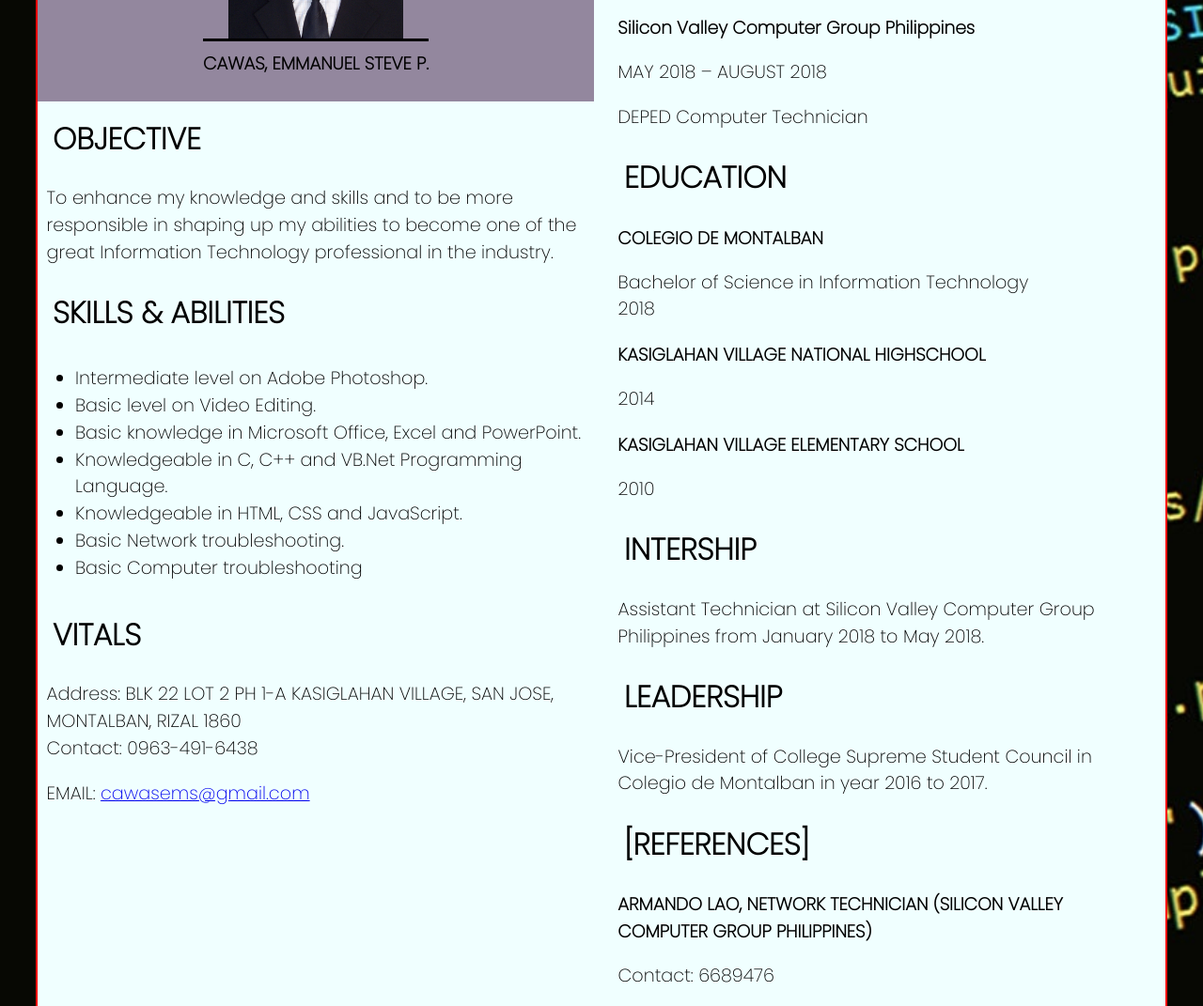
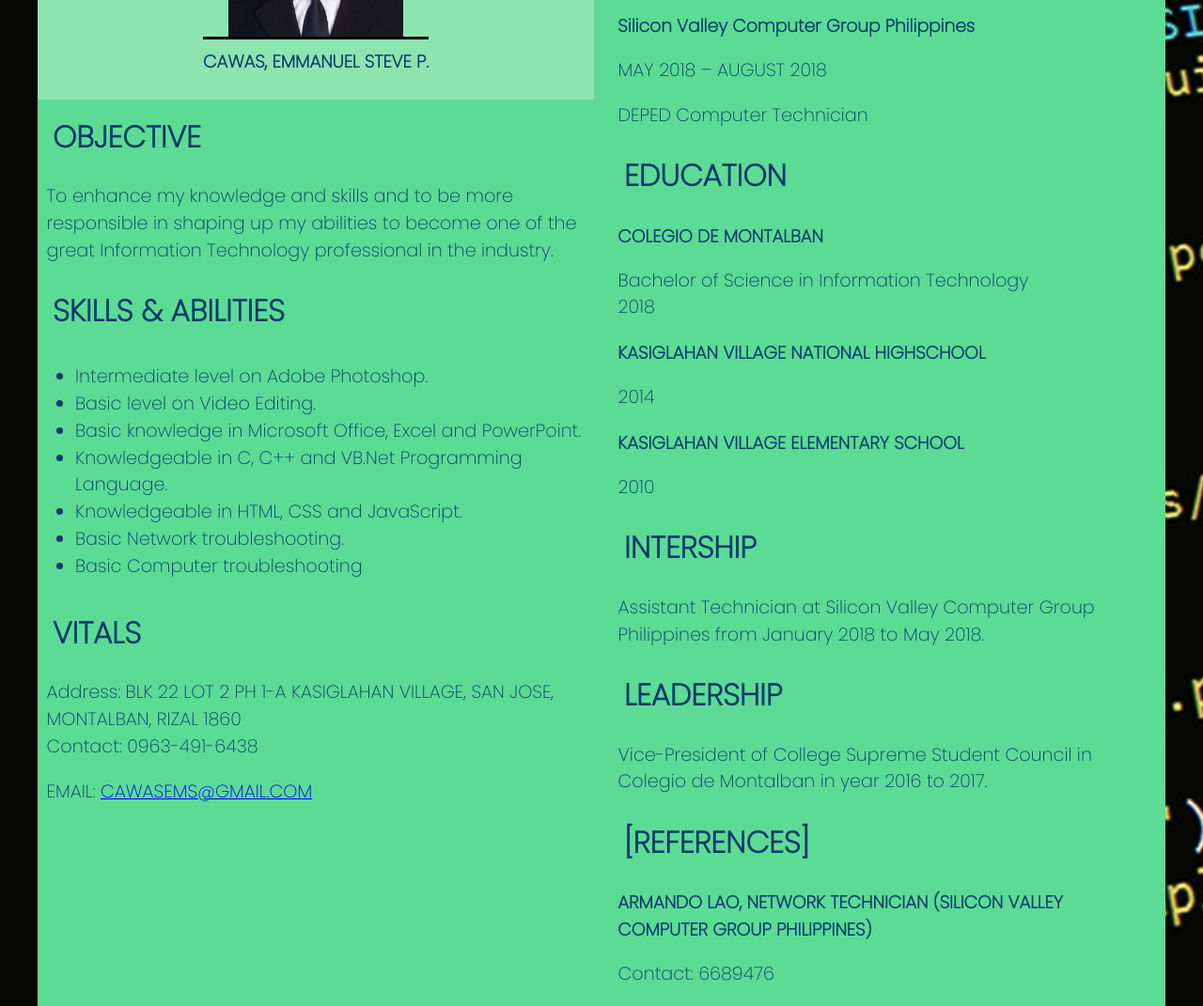
Before and after one commit to emscawas/staticcawascv, a plain HTML site: page index.html in a window 1280 px wide. Shown: the part 220-1291 px from the top of the page at 94% size. Drawn offline with Linux system fonts and the light colour scheme.

Commit message:
042021colorupdate

```diff
--- a/index.html
+++ b/index.html
@@ -18,15 +18,15 @@
       <div class="container1">
         <div class="imgbg">
           <div class="img"></div>
-          <h3>CAWAS, EMMANUEL STEVE P.</h3>
+          <h3 class="name">CAWAS, EMMANUEL STEVE P.</h3>
         </div>
-        <h1 class="h1 obj">OBJECTIVE</h1>
+        <h1>OBJECTIVE</h1>
         <p>
           To enhance my knowledge and skills and to be more responsible in
           shaping up my abilities to become one of the great Information
           Technology professional in the industry.
         </p>
-        <h1 class="h1 sa">SKILLS & ABILITIES</h1>
+        <h1>SKILLS & ABILITIES</h1>
         <ul>
           <li>Intermediate level on Adobe Photoshop.</li>
           <li>Basic level on Video Editing.</li>
@@ -36,7 +36,7 @@
           <li>Basic Network troubleshooting.</li>
           <li>Basic Computer troubleshooting</li>
         </ul>
-        <h1 class="h1 vit">VITALS</h1>
+        <h1>VITALS</h1>
         <p>
           Address: BLK 22 LOT 2 PH 1-A KASIGLAHAN VILLAGE, SAN JOSE, MONTALBAN,
           RIZAL 1860
@@ -48,39 +48,39 @@
         </p>
       </div>
       <div class="container2">
-        <h1 class="h1 exp">EXPERIENCE</h1>
-        <h3 class="h3 work">HOLY FACE OF JESUS LYCEUM OF SAN JOSE, INC.</h3>
+        <h1>EXPERIENCE</h1>
+        <h3>HOLY FACE OF JESUS LYCEUM OF SAN JOSE, INC.</h3>
         <p>JUNE 2019 – MAY 2020</p>
         <p>Senior Highschool Instructor</p>
-        <h3 class="h3 work1">Silicon Valley Computer Group Philippines</h3>
+        <h3>Silicon Valley Computer Group Philippines</h3>
         <p>MAY 2018 – AUGUST 2018</p>
         <p>DEPED Computer Technician</p>
-        <h1 class="h1 edu">EDUCATION</h1>
-        <h3 class="h3 c">COLEGIO DE MONTALBAN</h3>
+        <h1>EDUCATION</h1>
+        <h3>COLEGIO DE MONTALBAN</h3>
         <p>Bachelor of Science in Information Technology <br />2018</p>
-        <h3 class="h3 hs">KASIGLAHAN VILLAGE NATIONAL HIGHSCHOOL</h3>
+        <h3>KASIGLAHAN VILLAGE NATIONAL HIGHSCHOOL</h3>
         <p>2014</p>
-        <h3 class="h3 es">KASIGLAHAN VILLAGE ELEMENTARY SCHOOL</h3>
+        <h3>KASIGLAHAN VILLAGE ELEMENTARY SCHOOL</h3>
         <p>2010</p>
-        <h1 class="h1 int">INTERSHIP</h1>
+        <h1>INTERSHIP</h1>
         <p>
           Assistant Technician at Silicon Valley Computer Group Philippines from
           January 2018 to May 2018.
         </p>
-        <h1 class="h1 ldr">LEADERSHIP</h1>
+        <h1>LEADERSHIP</h1>
         <p>
           Vice-President of College Supreme Student Council in Colegio de
           Montalban in year 2016 to 2017.
         </p>
-        <h1 class="h1 ref">[REFERENCES]</h1>
-        <h3 class="h3 ref">
+        <h1>[REFERENCES]</h1>
+        <h3>
           ARMANDO LAO, NETWORK TECHNICIAN (SILICON VALLEY COMPUTER GROUP
           PHILIPPINES)
         </h3>
         <p>Contact: 6689476</p>
-        <h3 class="h3 ref1">REMO MONTAJES, WEB DEVELOPER (CAFE24 PH)</h3>
+        <h3>REMO MONTAJES, WEB DEVELOPER (CAFE24 PH)</h3>
         <p>Contact: 09467386274</p>
-        <h3 class="h3 ref2">
+        <h3>
           MARICHU VISICO, VICE PRESIDENT OF FINANCE (HOLY FACE OF JESUS LYCEUM
           OF SAN JOSE, INC.)
         </h3>
--- a/style.css
+++ b/style.css
@@ -3,6 +3,7 @@ body {
   background-size: cover;
   margin: 0;
   font-family: "Poppins", sans-serif;
+  color: #05386b;
   display: flex;
   justify-content: center;
 }
@@ -24,8 +25,7 @@ li {
 }
 
 .resumebg {
-  background-color: azure;
-  border: 2px red solid;
+  background-color: #5cdb95;
   width: 150vh;
   height: auto;
   display: flex;
@@ -43,16 +43,23 @@ li {
   border-bottom: 3px solid black;
 }
 .imgbg {
-  background-color: rgb(147, 135, 158);
+  background-color: #8ee4af;
   display: flex;
   align-items: center;
   flex-direction: column;
   padding: 1em;
 }
 .name {
-  font-weight: 700;
+  font-weight: 900;
 }
-
+a {
+  text-transform: uppercase;
+  transition: 0.5s;
+}
+a:hover {
+  color: whitesmoke;
+  transition: 0.5s;
+}
 .container1 {
   display: flex;
   flex-direction: column;
@@ -72,14 +79,7 @@ li {
   li {
     font-size: 1.7em;
   }
-  .h1.obj,
-  .sa,
-  .vit,
-  .exp,
-  .edu,
-  .int,
-  .ldr,
-  .ref {
+  h1 {
     display: flex;
     align-items: center;
     justify-content: center;
```
